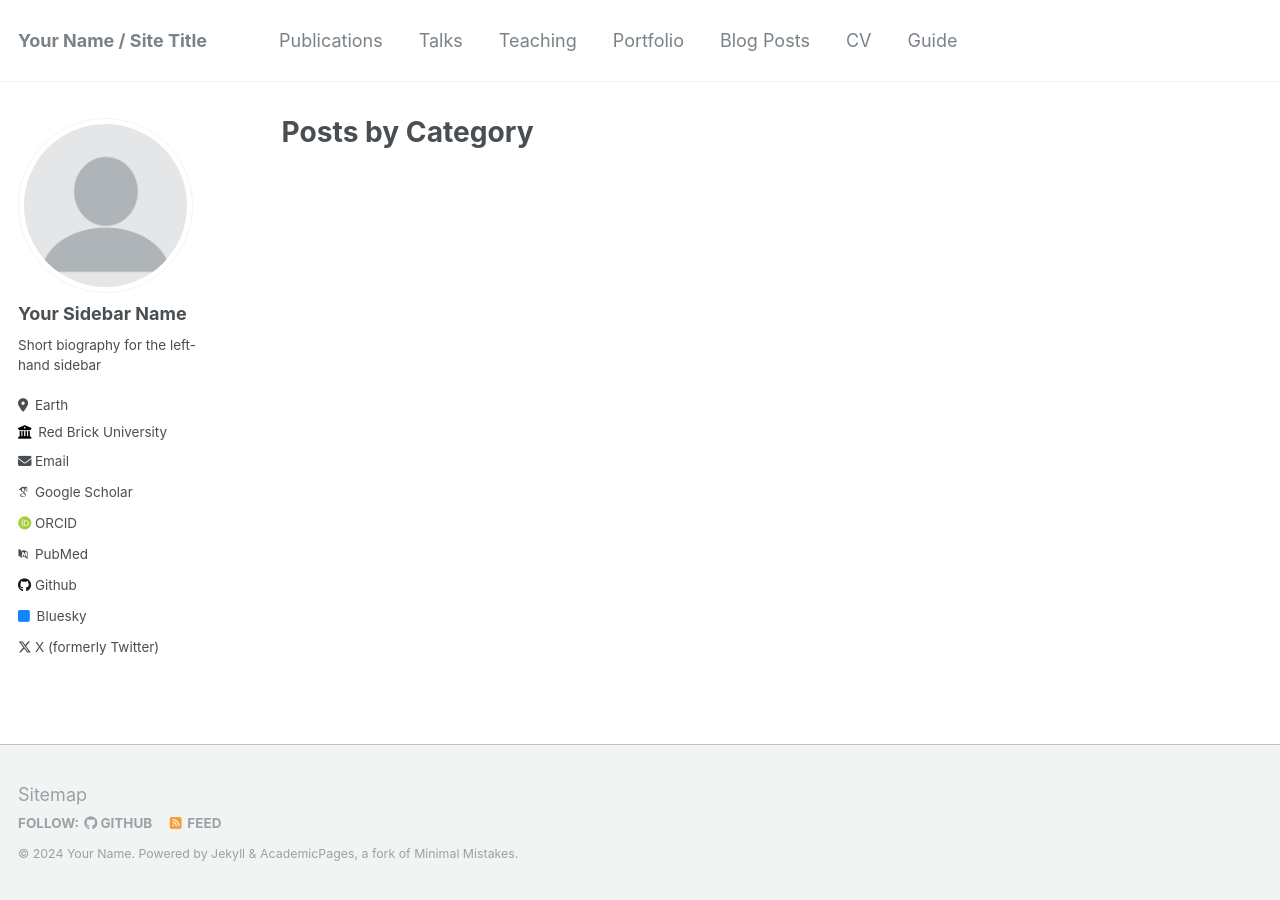
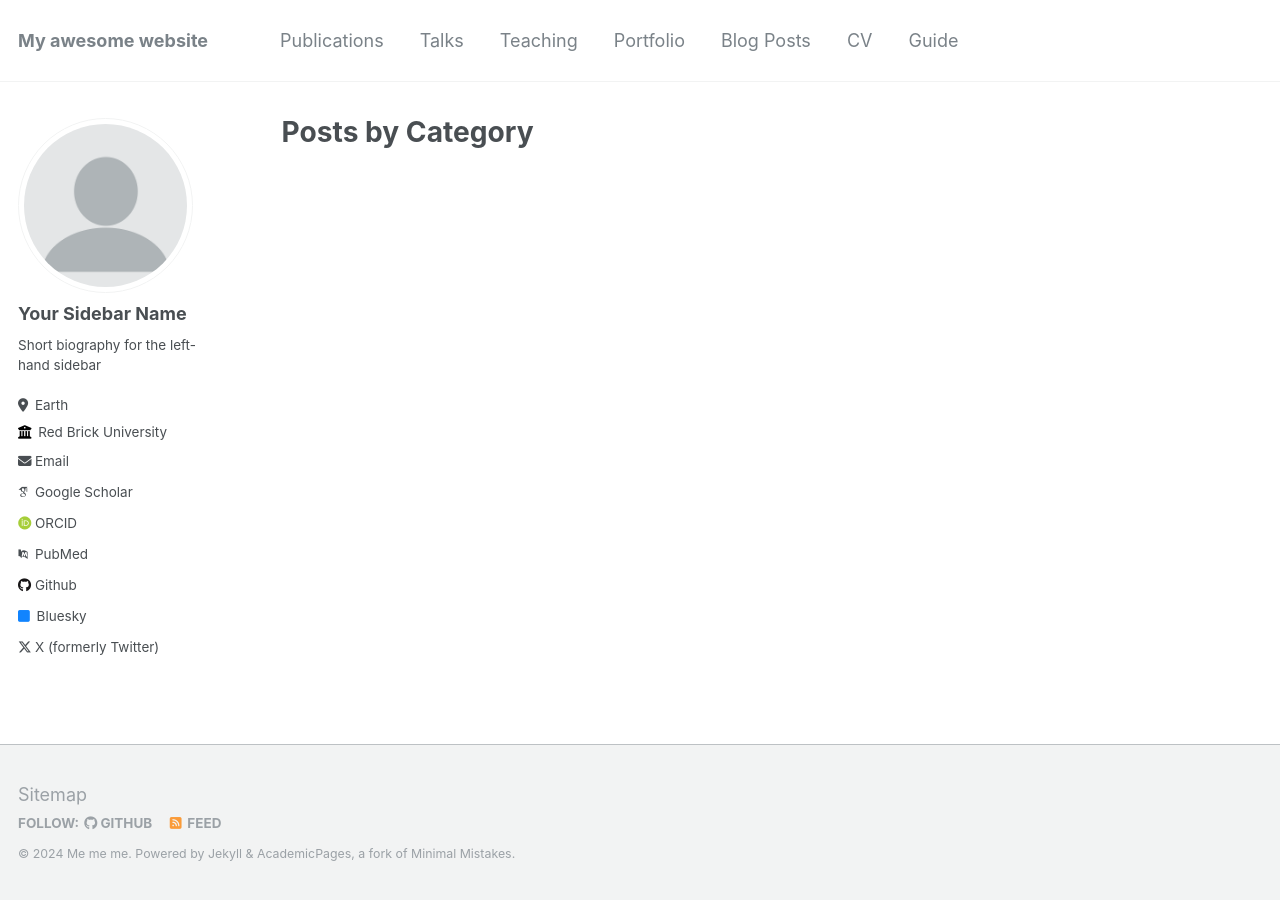
Before and after one commit to GlimRrrrr/my_webpage, a Jekyll site: the page built from _pages/category-archive.html, in a window 1280 px wide. Built offline with Jekyll 4.4.1, drawn with Linux system fonts in a browser that asks for light colours; some web fonts are replaced.

Commit message:
Update _config.yml

```diff
--- a/_config.yml
+++ b/_config.yml
@@ -8,9 +8,9 @@
 
 # Basic Site Settings
 locale                   : "en-US"
-title                    : "Your Name / Site Title"
+title                    : "My awesome website"
 title_separator          : "-"
-name                     : &name "Your Name"
+name                     : "Me me me"
 description              : &description "personal description"
 url                      : https://academicpages.github.io # the base hostname & protocol for your site e.g. "https://mmistakes.github.io"
 baseurl                  : "" # the subpath of your site, e.g. "/blog"
```
